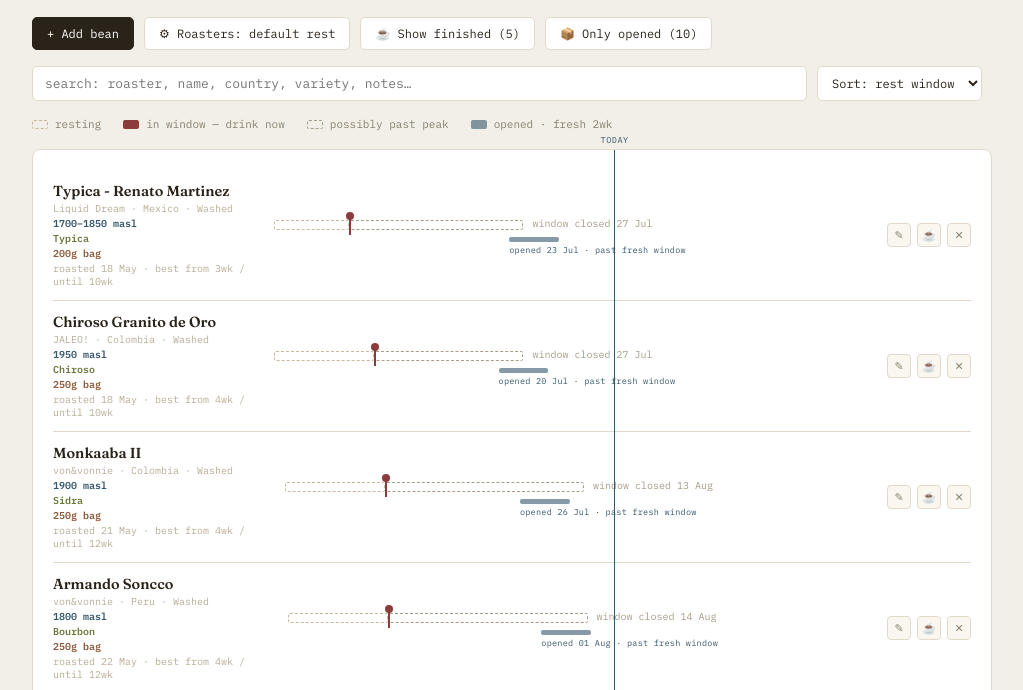
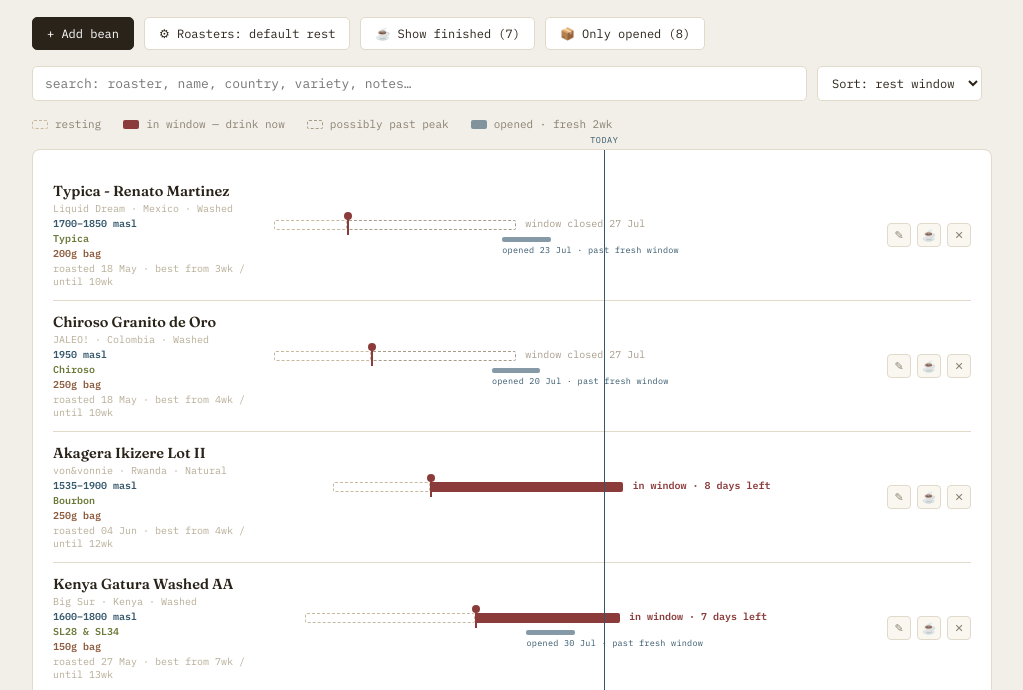
Before and after one commit to jtullj/roast-log, a plain HTML site: page index.html in a window 1280 px wide. Shown: the part 109-799 px from the top of the page, without its empty margins (128-1151 px from the left). Drawn offline with Linux system fonts and the light colour scheme.

Commit message:
Add Frukt Casa Almeida Barreto Mundo Novo (p43); archive von&vonnie Colombia/Peru

```diff
--- a/index.html
+++ b/index.html
@@ -306,7 +306,8 @@
   { id:"p39", roaster:"Goût & Co", name:"Ethiopia Gesha Village Single-terroir #Gaylee055 Illubabor Natural", country:"Ethiopia", masl:"1931–2040", processing:"Natural", variety:"Illubabor", roastLevel:"", roastDate:"2026-07-09", bestFromWeeks:8, bestUntilWeeks:14, weight:250, notes:"Region Bench Maji, farm Gesha Village – Gaylee block, owners Rachel & Adam Overton. Lot Single-terroir #Gaylee055. Variety Illubabor (disease-resistant cultivar selected in a 1974 Illubabor field survey). Harvest picked Jan–Feb 2026, arrived May 2026. roselle/apricot/grape juice" },
   { id:"p40", roaster:"Goût & Co", name:"Ethiopia Alo Safo 74158 Zero Fermentation Washed", country:"Ethiopia", masl:"2380–2600", processing:"Washed", variety:"74158", roastLevel:"", roastDate:"2026-07-09", bestFromWeeks:8, bestUntilWeeks:14, weight:250, notes:"Region Bensa, Sidama, station Alo Safo (Alo main station), producers Tamiru Tadesse & Messi. Zero Fermentation Washed: fully ripe cherries above 2300masl, depulped and rinsed with no tank fermentation, then slow-dried on shaded raised beds ~30 days. Harvest picked Jan 2026, arrived May 2026 by air. lychee/green grape/vanilla/bergamot/orange candy" },
   { id:"p41", roaster:"SEY", name:"Ndwiga Family — Nginda Estate", country:"Kenya", masl:"1800", processing:"Washed", variety:"Field Blend*", roastLevel:"", roastDate:"2026-07-20", bestFromWeeks:6, bestUntilWeeks:12, weight:250, notes:"Region Embu. Small family farm, neighbor of exporting partner Kamavindi. Believed to be main Kenyan SL varieties (field blend, genetic testing ongoing). Hand-picked, floated, de-pulped same day, fermented 36–48h, dried on raised beds to ~10% moisture. Harvest Dec 2025. red currant/rose hips/hibiscus. Weight assumed 250g — not stated on the product page, correct if different" },
-  { id:"p42", roaster:"SEY", name:"Siti", country:"Ethiopia", masl:"2200", processing:"Washed", variety:"Ethiopian Landrace", roastLevel:"", roastDate:"2026-07-20", bestFromWeeks:6, bestUntilWeeks:12, weight:250, notes:"Region Chelbesa, Gedeb, Gedeo — first year working with this washing station, a sub-kebele of Worka Chelbesa. Hand-picked, floated, de-pulped, Grade 1 density separated, fermented underwater 36h, dried on raised beds 10–14 days. Harvest Jan 2026. watermelon/peach rings/white florals/citrus. Weight assumed 250g — not stated on the product page, correct if different" }
+  { id:"p42", roaster:"SEY", name:"Siti", country:"Ethiopia", masl:"2200", processing:"Washed", variety:"Ethiopian Landrace", roastLevel:"", roastDate:"2026-07-20", bestFromWeeks:6, bestUntilWeeks:12, weight:250, notes:"Region Chelbesa, Gedeb, Gedeo — first year working with this washing station, a sub-kebele of Worka Chelbesa. Hand-picked, floated, de-pulped, Grade 1 density separated, fermented underwater 36h, dried on raised beds 10–14 days. Harvest Jan 2026. watermelon/peach rings/white florals/citrus. Weight assumed 250g — not stated on the product page, correct if different" },
+  { id:"p43", roaster:"Frukt Coffee Roasters", name:"Casa Almeida Barreto Mundo Novo", country:"Brazil", masl:"1250–1300", processing:"Natural", variety:"Mundo Novo", roastLevel:"", roastDate:"2026-08-11", bestFromWeeks:6, bestUntilWeeks:12, weight:250, notes:"Region Albertina, Minas Gerais, Araucária farm. Producer Gabriel Barreto, together with his family — Frukt has worked with Casa Almeida Barreto since 2021, one of their closest relationships. Third and last year (for now) sourcing this Mundo Novo from this particular plot on the farm — Gabriel is replanting the variety onto more suitable ground. Natural process. Harvest Sep 2025. Very sweet, high aromatics, fruit layers with good clarity, chocolate-like sweetness; roaster's own tasting tag is 'expressive, delicate'. Rest window not stated by roaster — set to 6/12wk per your 'prime from 6 weeks' note, adjust bestUntilWeeks if you learn more. Weight assumed 250g (page also lists 1kg) — correct if you got the larger bag" }
 ];
 
 // Default rest per roaster, also merged in once (edit later in the "Roasters" panel)
@@ -322,7 +323,8 @@
   { id:"rd9", roaster:"SEY", bestFromWeeks:6, bestUntilWeeks:12 },
   { id:"rd10", roaster:"Stray", bestFromWeeks:5, bestUntilWeeks:10 },
   { id:"rd11", roaster:"von&vonnie", bestFromWeeks:4, bestUntilWeeks:12 },
-  { id:"rd12", roaster:"Goût & Co", bestFromWeeks:8, bestUntilWeeks:14 }
+  { id:"rd12", roaster:"Goût & Co", bestFromWeeks:8, bestUntilWeeks:14 },
+  { id:"rd13", roaster:"Frukt Coffee Roasters", bestFromWeeks:6, bestUntilWeeks:12 }
 ];
 
 // One-time field patches applied to existing beans (roaster-wide, or targeted at one bean via targetId)
@@ -401,7 +403,9 @@
   { id:"patch_open_p17_20260731", targetId:"p17", set:{ openDate:"2026-07-31" } },
   { id:"patch_open_p23_20260730", targetId:"p23", set:{ openDate:"2026-07-30" } },
   { id:"patch_open_p32_20260730", targetId:"p32", set:{ openDate:"2026-07-30" } },
-  { id:"patch_open_p34_20260801", targetId:"p34", set:{ openDate:"2026-08-01" } }
+  { id:"patch_open_p34_20260801", targetId:"p34", set:{ openDate:"2026-08-01" } },
+  { id:"patch_finish_p33", targetId:"p33", set:{ archived:true } },
+  { id:"patch_finish_p34", targetId:"p34", set:{ archived:true } }
 ];
 
 const DAY = 86400000;
```
